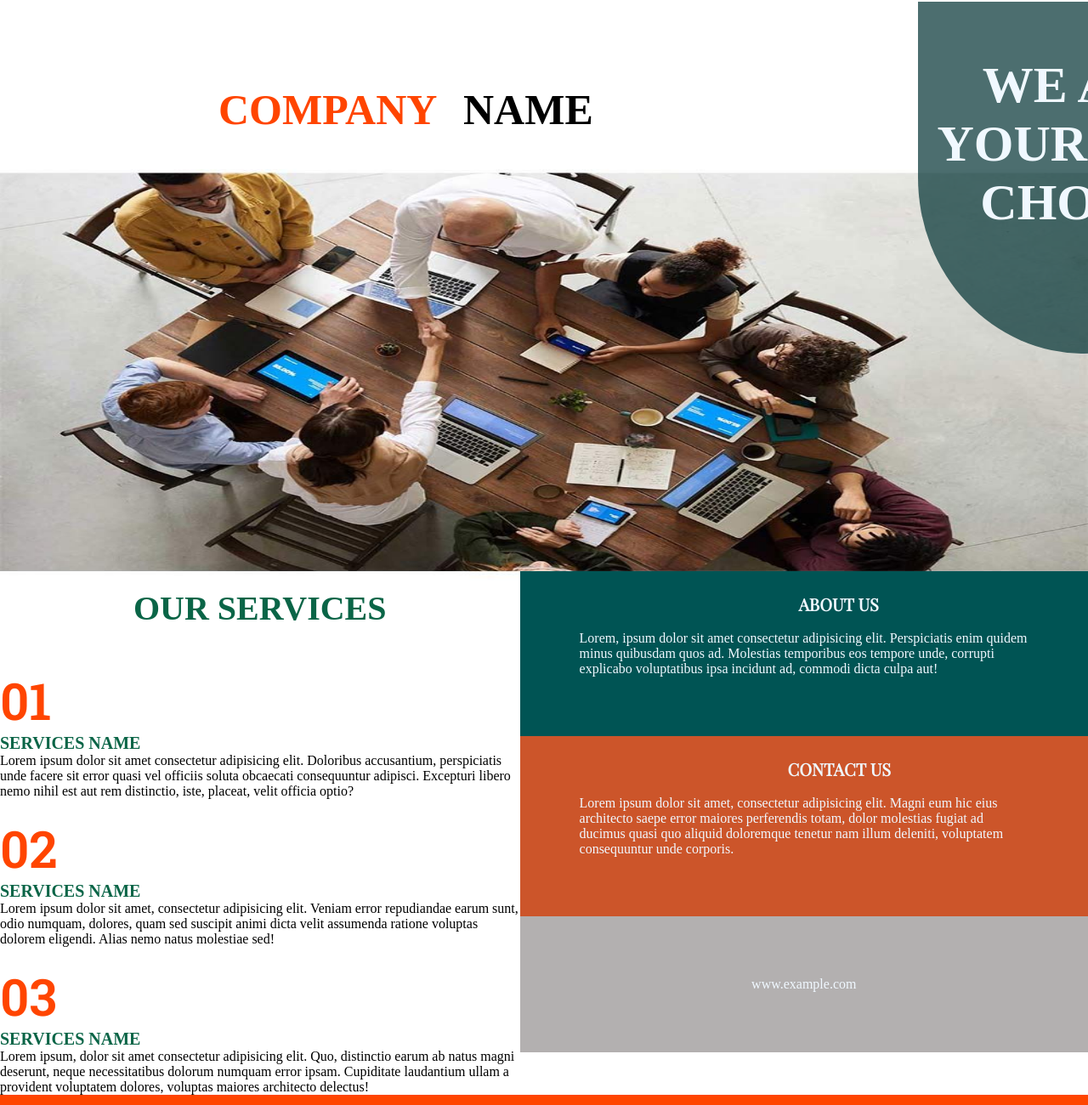
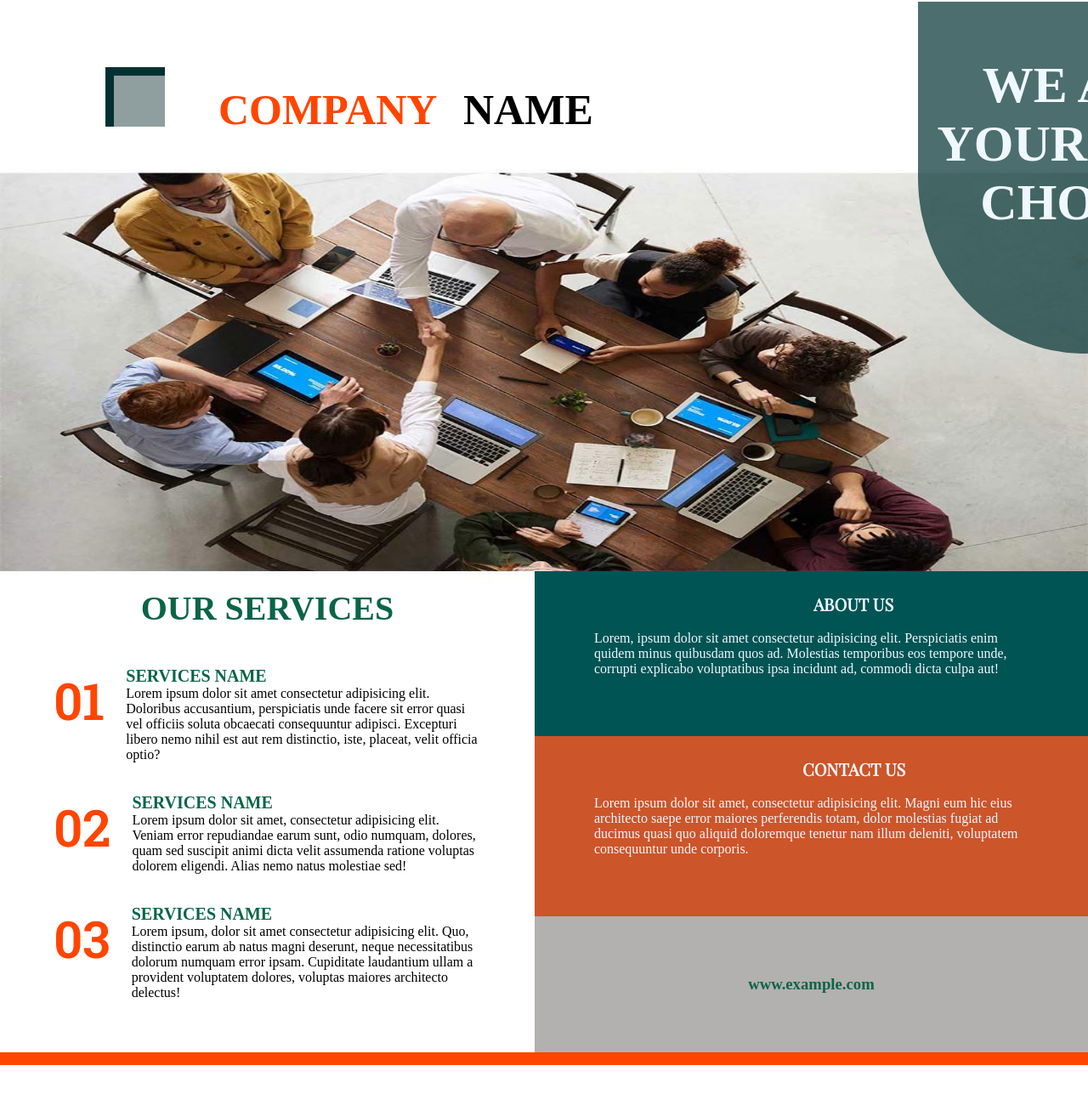
Before and after one commit to vasoya-nihal/layout2, a plain HTML site: page index.html in a window 1280 px wide. Shown: the top 1300 px of the page at 85% size. After the commit the page ends 1253 px from the top, so only its background shows below. Drawn offline with nearby package versions, Linux system fonts and the light colour scheme.

Commit message:
this is almost complete html

```diff
--- a/index.html
+++ b/index.html
@@ -15,8 +15,8 @@
             <div class="header">
                 <p>WE ARE YOUR BEST CHOICE</p>
             </div>
-            <div class="logo"></div>
-            <div class="logo2"></div>
+            <div class="backlogo"></div>
+            <div class="secondlogo"></div>
 
             <div class="topright">
                 <div class="company"><p>COMPANY</p></div>
@@ -37,23 +37,23 @@
                     <p>OUR SERVICES</p>
                 </div>
                 <div class="text_center_right">
-                    <div class="number1">
+                    <div class="num1">
                             <p class="number">01</p>
-                        <div class="text1">
+                        <div class="text">
                             <div class="servicesname"><p> <b> SERVICES NAME </b></p></div>
                             <div class="content_right"><p>Lorem ipsum dolor sit amet consectetur adipisicing elit. Doloribus accusantium, perspiciatis unde facere sit error quasi vel officiis soluta obcaecati consequuntur adipisci. Excepturi libero nemo nihil est aut rem distinctio, iste, placeat, velit officia optio?</p></div>
                         </div>
-                    </div><br>
-                    <div class="number2">
+                    </div><br><br>
+                    <div class="num2">
                         <p class="number">02</p>
-                        <div class="text2">
+                        <div class="text">
                             <p class="servicesname"> <b> SERVICES NAME </b></p>
                             <p class="content_right">Lorem ipsum dolor sit amet, consectetur adipisicing elit. Veniam error repudiandae earum sunt, odio numquam, dolores, quam sed suscipit animi dicta velit assumenda ratione voluptas dolorem eligendi. Alias nemo natus molestiae sed!</p>
                         </div>
-                    </div><br>
-                    <div class="number3">
+                    </div><br><br>
+                    <div class="num3">
                         <p class="number">03</p>
-                        <div class="text3">
+                        <div class="text">
                             <p class="servicesname"> <b> SERVICES NAME </b> </p>
                             <p class="content_right">Lorem ipsum, dolor sit amet consectetur adipisicing elit. Quo, distinctio earum ab natus magni deserunt, neque necessitatibus dolorum numquam error ipsam. Cupiditate laudantium ullam a provident voluptatem dolores, voluptas maiores architecto delectus!</p>
                         </div>
@@ -71,13 +71,16 @@
                    <p>Lorem ipsum dolor sit amet, consectetur adipisicing elit. Magni eum hic eius architecto saepe error maiores perferendis totam, dolor molestias fugiat ad ducimus quasi quo aliquid doloremque tenetur nam illum deleniti, voluptatem consequuntur unde corporis.</p>
                 </div>
                 <div class="site">
-                    <p>www.example.com</p>
+                    <h3>www.example.com</h3>
                 </div>
             </div>
         </div>
 
     </section>
 
-    <footer></footer>
+    <footer>
+
+<!-- orange line -->
+    </footer>
 </body>
 </html>
```
